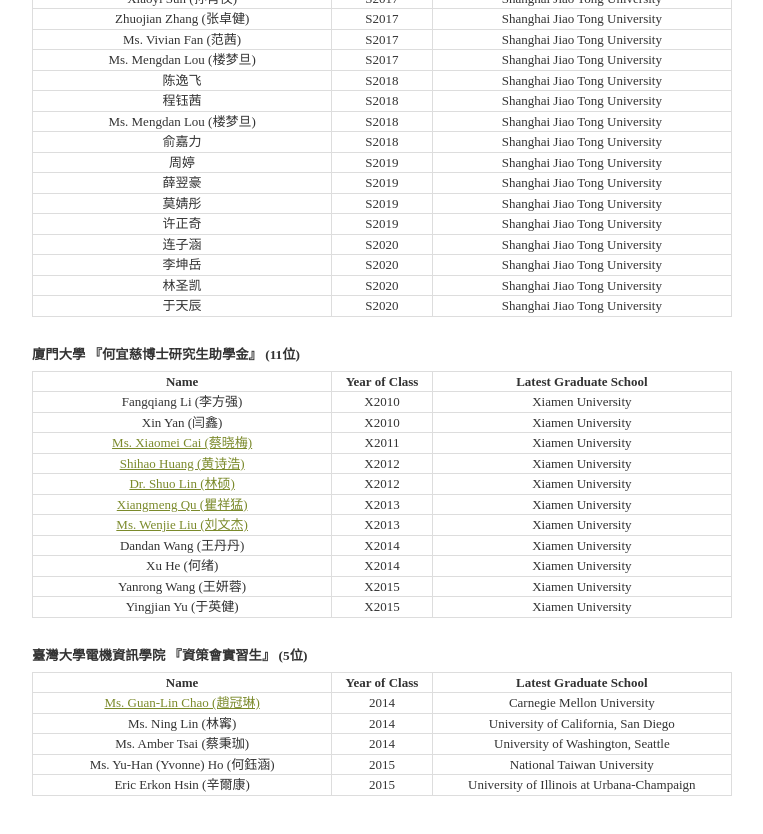
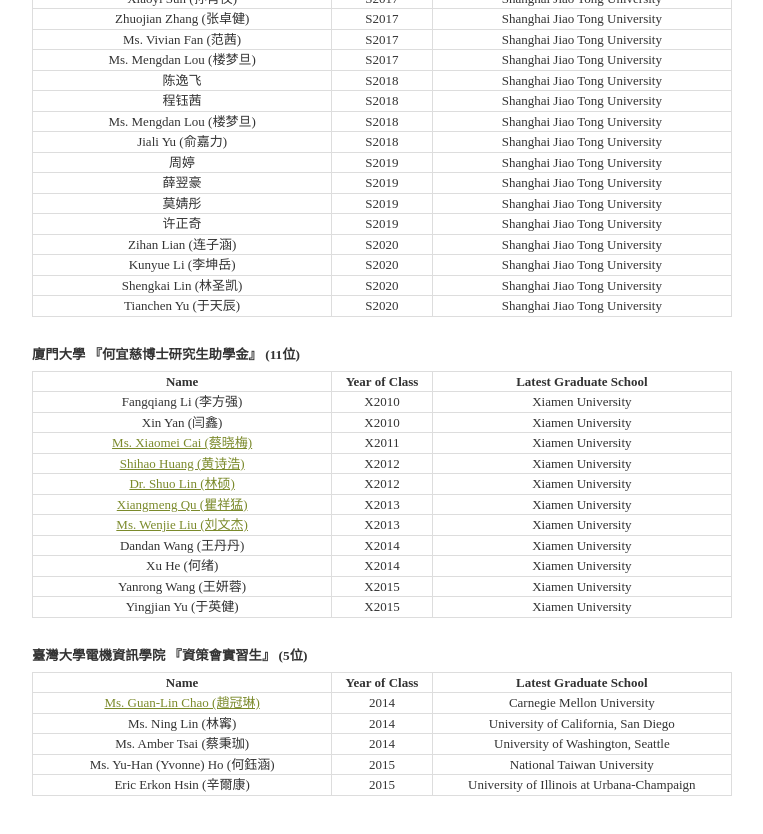
Before and after one commit to irvingthofoundation/irvingthofoundation.github.io, a plain HTML site: page ho-fellows.htm in a window 1280 px wide. Shown: the part 3660-4494 px from the top of the page, without its empty margins (335-1098 px from the left). Drawn offline with Linux system fonts and the light colour scheme; no server answers.

Commit message:
Update ho-fellows.htm

```diff
--- a/ho-fellows.htm
+++ b/ho-fellows.htm
@@ -890,7 +890,7 @@ defaultSize = 100;
 <td style="text-align: center; border: 1px solid #dddddd; line-height:1.5em">Shanghai Jiao Tong University</td>
 </tr>
 <tr>
-<td style="text-align: center; border: 1px solid #dddddd; line-height:1.5em">俞嘉力</td>
+<td style="text-align: center; border: 1px solid #dddddd; line-height:1.5em">Jiali Yu (俞嘉力)</td>
 <td style="text-align: center; border: 1px solid #dddddd; line-height:1.5em">S2018</td>
 <td style="text-align: center; border: 1px solid #dddddd; line-height:1.5em">Shanghai Jiao Tong University</td>
 </tr>
@@ -915,22 +915,22 @@ defaultSize = 100;
 <td style="text-align: center; border: 1px solid #dddddd; line-height:1.5em">Shanghai Jiao Tong University</td>
 </tr>
 <tr>
-<td style="text-align: center; border: 1px solid #dddddd; line-height:1.5em">连子涵</td>
+<td style="text-align: center; border: 1px solid #dddddd; line-height:1.5em">Zihan Lian (连子涵)</td>
 <td style="text-align: center; border: 1px solid #dddddd; line-height:1.5em">S2020</td>
 <td style="text-align: center; border: 1px solid #dddddd; line-height:1.5em">Shanghai Jiao Tong University</td>
 </tr>
 <tr>
-<td style="text-align: center; border: 1px solid #dddddd; line-height:1.5em">李坤岳</td>
+<td style="text-align: center; border: 1px solid #dddddd; line-height:1.5em">Kunyue Li (李坤岳)</td>
 <td style="text-align: center; border: 1px solid #dddddd; line-height:1.5em">S2020</td>
 <td style="text-align: center; border: 1px solid #dddddd; line-height:1.5em">Shanghai Jiao Tong University</td>
 </tr>
 <tr>
-<td style="text-align: center; border: 1px solid #dddddd; line-height:1.5em">林圣凯</td>
+<td style="text-align: center; border: 1px solid #dddddd; line-height:1.5em">Shengkai Lin (林圣凯)</td>
 <td style="text-align: center; border: 1px solid #dddddd; line-height:1.5em">S2020</td>
 <td style="text-align: center; border: 1px solid #dddddd; line-height:1.5em">Shanghai Jiao Tong University</td>
 </tr>
 <tr>
-<td style="text-align: center; border: 1px solid #dddddd; line-height:1.5em">于天辰</td>
+<td style="text-align: center; border: 1px solid #dddddd; line-height:1.5em">Tianchen Yu (于天辰)</td>
 <td style="text-align: center; border: 1px solid #dddddd; line-height:1.5em">S2020</td>
 <td style="text-align: center; border: 1px solid #dddddd; line-height:1.5em">Shanghai Jiao Tong University</td>
 </tr>
```
